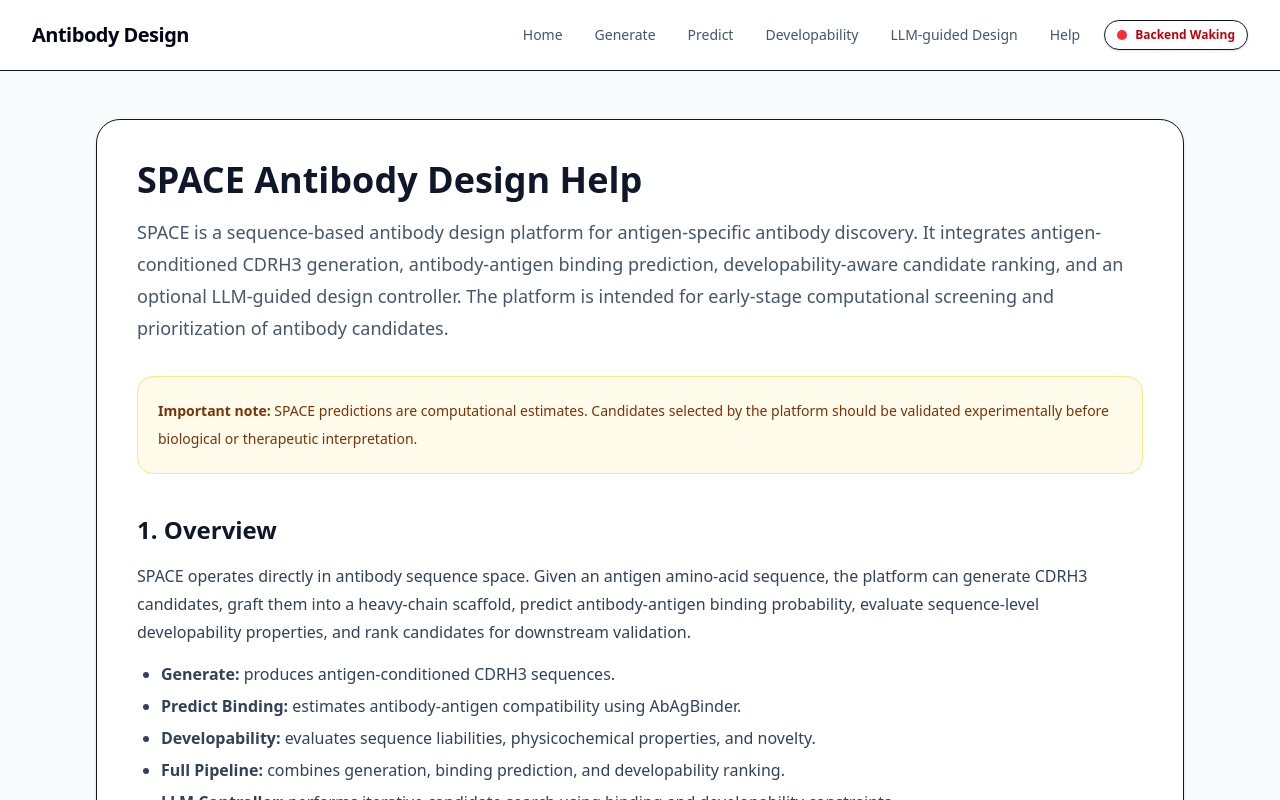
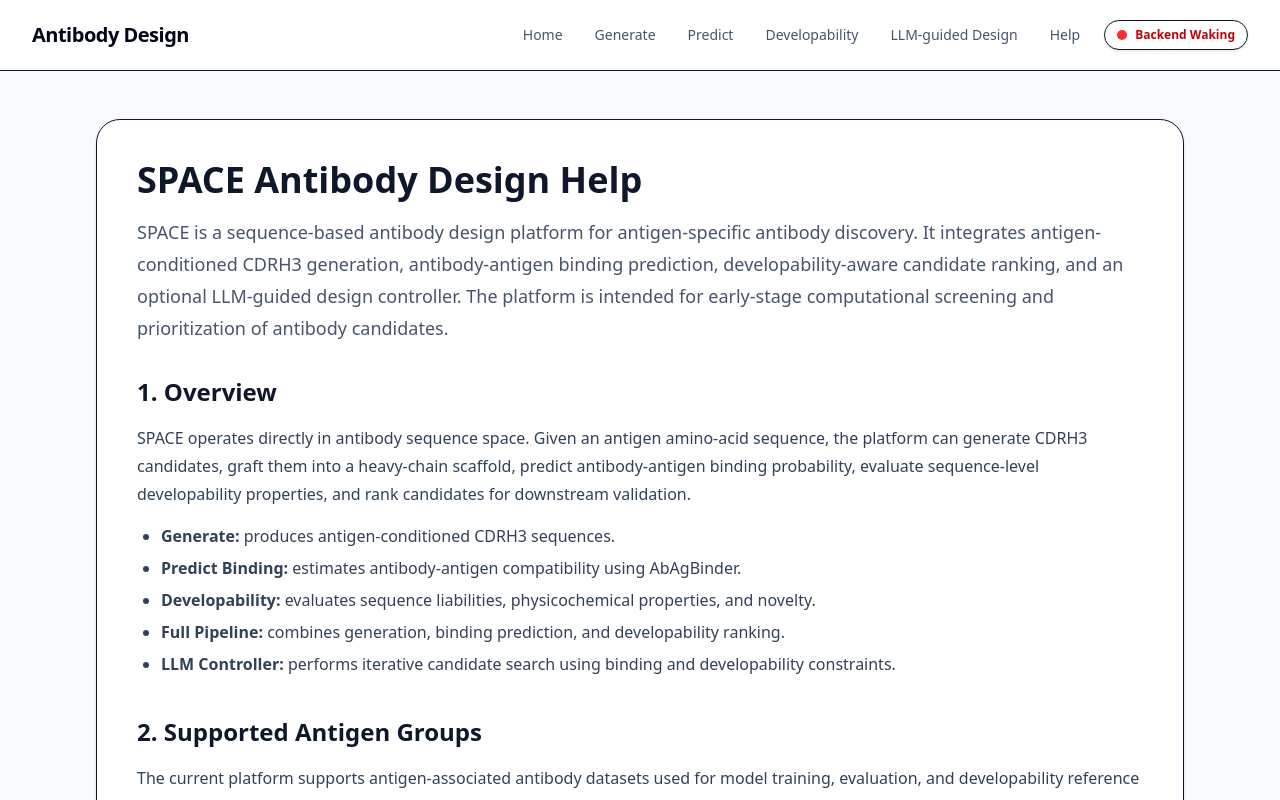
Before and after one commit to Fanxu-alt/Antibody-Design, a Next.js app in the folder frontend/: page /help in a window 1280 px wide. Shown: the top 800 px of the page. Built offline with nearby package versions, Linux system fonts and the light colour scheme; no server answers.

Commit message:
Update page.tsx

```diff
--- a/frontend/app/help/page.tsx
+++ b/frontend/app/help/page.tsx
@@ -19,12 +19,6 @@ export default function HelpPage() {
             LLM-guided design controller. The platform is intended for early-stage
             computational screening and prioritization of antibody candidates.
           </p>
-
-          <div className="mb-10 rounded-2xl border border-amber-200 bg-amber-50 p-5 text-sm leading-7 text-amber-900">
-            <strong>Important note:</strong> SPACE predictions are computational
-            estimates. Candidates selected by the platform should be validated
-            experimentally before biological or therapeutic interpretation.
-          </div>
 
           <h2 className="mb-4 text-2xl font-bold">1. Overview</h2>
 
```
